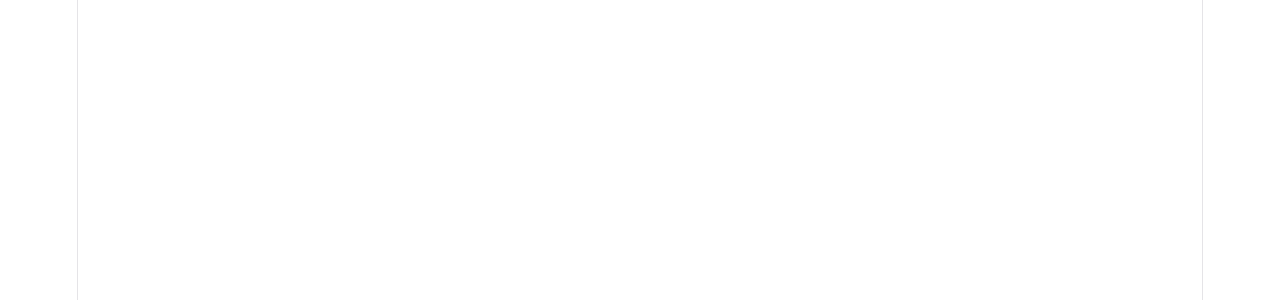
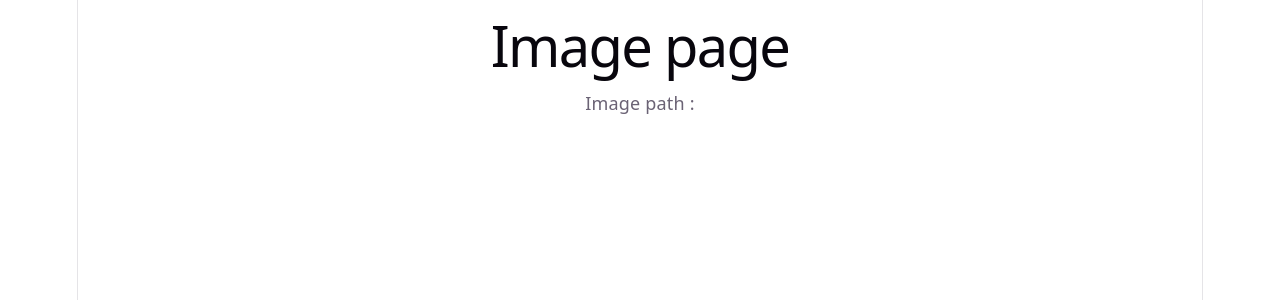
Before and after one commit to fadhliazhar14/belajar-reactjs-router, a React (Vite) app: page /images in a window 1280 px wide. Before the commit this address had no page. Shown: the top 300 px of the page. Built offline with nearby package versions, Linux system fonts and the light colour scheme.

Commit message:
Learn how to implement star segment

```diff
--- /dev/null
+++ b/src/Image.jsx
@@ -0,0 +1,12 @@
+import { useParams } from "react-router"
+
+export default function Image() {
+    const params = useParams();
+
+    return (
+        <div>
+            <h1>Image page</h1>
+            <p>Image path : {params['*']}</p>
+        </div>
+    )
+}
--- a/src/main.jsx
+++ b/src/main.jsx
@@ -10,6 +10,7 @@
 import Data from './Data.jsx'
 import DataLayout from './DataLayout.jsx'
 import ProductDetail from './ProductDetail.jsx'
+import Image from './Image.jsx'
 
 createRoot(document.getElementById('root')).render(
   <StrictMode>
@@ -17,6 +18,7 @@
       <Routes>
         <Route path='/' element={<Home />} />
         <Route path='/about' element={<About />} />
+        <Route path='/images/*' element={<Image />} />
         <Route path='/data' element={<DataLayout />}>
           <Route index element={<Data />} />
           <Route path='products' element={<Product />} />
```
